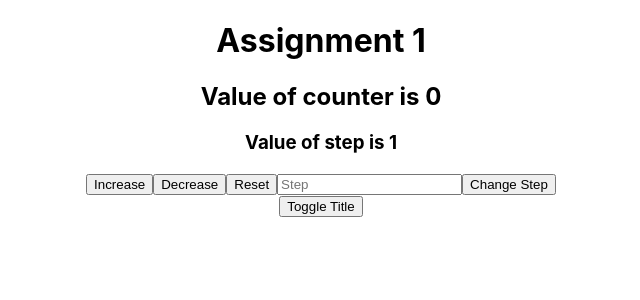
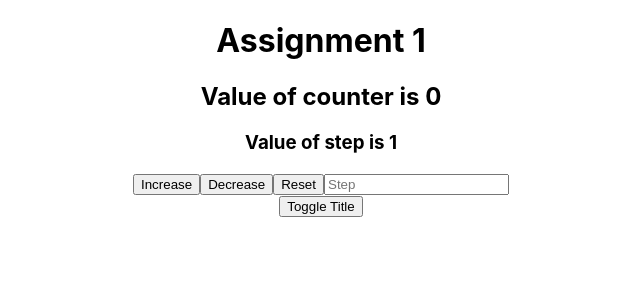
Before and after one commit to NidhiSharma1408/html-css-training, a React (Create React App) app: page / in a window 1280 px wide. Shown: the top 300 px of the page, without its empty margins (319-959 px from the left). Built offline with nearby package versions, Linux system fonts and the light colour scheme.

Commit message:
improved

```diff
--- a/src/Counter.js
+++ b/src/Counter.js
@@ -1,7 +1,8 @@
 import { useState } from "react";
-
+let i = 0;
 // import { useState } from react;
 function Counter() {
+    console.log("Function called", i++);
     let [count, setCount] = useState(0);
     let [step, setStep] = useState(1);
     function increase() {
@@ -13,9 +14,8 @@ function Counter() {
     function reset() {
         setCount(0);
     }
-    function changeStep() {
-        console.log(step);
-        setStep(document.getElementById("step").value);
+    function changeStep(event) {
+        setStep(parseInt(event.target.value));
     }
     return (
         <div id="assignment">
@@ -26,8 +26,7 @@ function Counter() {
                 <button onClick={increase}>Increase</button>
                 <button onClick={decrease}>Decrease</button>
                 <button onClick={reset}>Reset</button>
-                <input id="step" type="number" placeholder="Step" />
-                <button onClick={changeStep}>Change Step</button>
+                <input id="step" type="number" onChange={changeStep} placeholder="Step" />
             </div>
         </div>
     )
```
